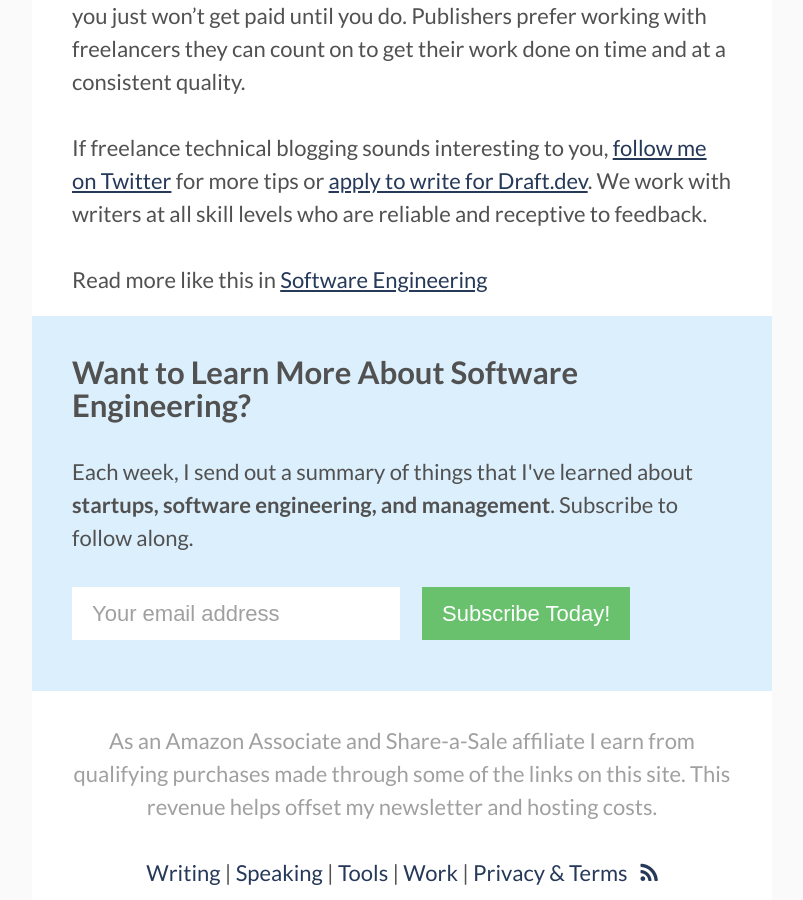
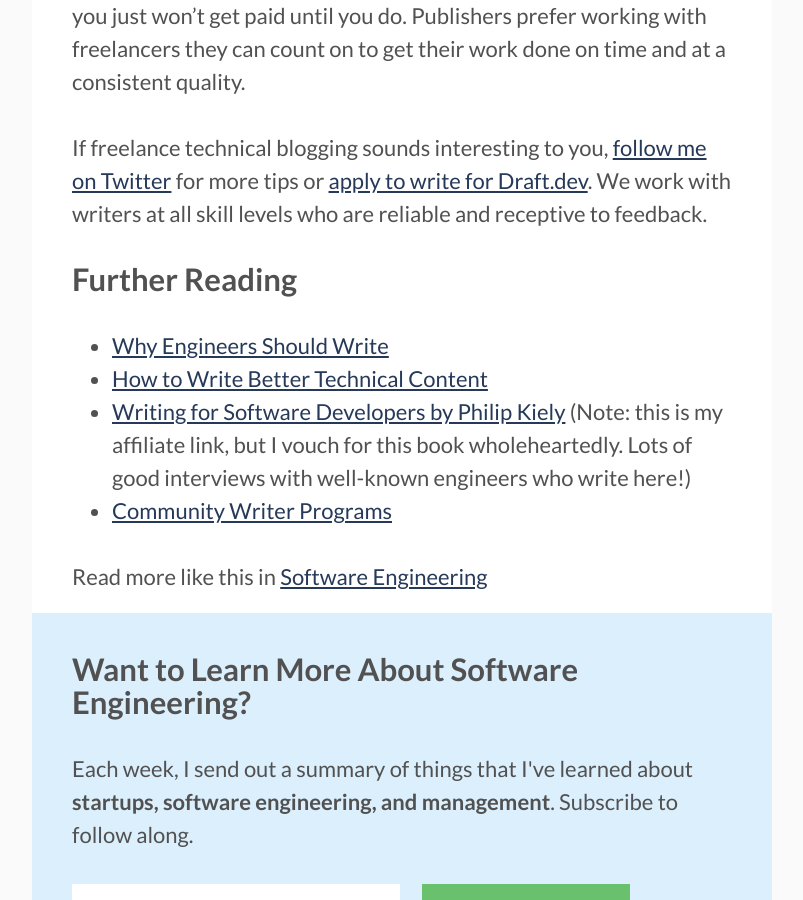
Before and after one commit to karllhughes/personal-blog-5, a Jekyll site: the page built from _posts/2020-05-26-start-freelance-blogging.markdown, in a window 1280 px wide and 900 px high, scrolled down 6273 px. Shown: the whole window, without its empty margins (238-1041 px from the left). Built offline with Jekyll 4.4.1, drawn with Linux system fonts in a browser that asks for light colours.

Commit message:
Updating further reading

```diff
--- a/_posts/2020-05-26-start-freelance-blogging.markdown
+++ b/_posts/2020-05-26-start-freelance-blogging.markdown
@@ -75,3 +75,10 @@ On the flip side, you'll get paid to learn new concepts and help teach them to o
 To be a successful freelance technical blogger, you'll need to be detail-oriented enough to write good content, but not so much that you can't finish an article and get it in on time. Time management is crucial. When you're freelance writing, you'll set your own deadlines, but nobody is going to be standing over you asking when you'll finish - you just won't get paid until you do. Publishers prefer working with freelancers they can count on to get their work done on time and at a consistent quality.
 
 If freelance technical blogging sounds interesting to you, [follow me on Twitter](https://twitter.com/karllhughes) for more tips or [apply to write for Draft.dev](https://draft.dev/#write). We work with writers at all skill levels who are reliable and receptive to feedback.
+
+### Further Reading
+
+- [Why Engineers Should Write](https://www.karllhughes.com/posts/engineers-should-write)
+- [How to Write Better Technical Content](https://draft.dev/learn/writing/how-to-write-better-technical-content)
+- [Writing for Software Developers by Philip Kiely](https://gumroad.com/a/881726579) (Note: this is my affiliate link, but I vouch for this book wholeheartedly. Lots of good interviews with well-known engineers who write here!)
+- [Community Writer Programs](https://github.com/malgamves/CommunityWriterPrograms)
--- a/_posts/2020-08-30-engineers-should-write.markdown
+++ b/_posts/2020-08-30-engineers-should-write.markdown
@@ -87,5 +87,6 @@ By this point, I hope I've convinced you that influence is an important part of
 ### Further Reading
 
 - [How to Start Freelance Technical Blogging](https://www.karllhughes.com/posts/start-freelance-blogging)
-- [Writing for Software Developers by Philip Kiely](https://philipkiely.com/wfsd/)
+- [How to Write Better Technical Content](https://draft.dev/learn/writing/how-to-write-better-technical-content)
+- [Writing for Software Developers by Philip Kiely](https://gumroad.com/a/881726579) (Note: this is my affiliate link, but I vouch for this book wholeheartedly. Lots of good interviews with well-known engineers who write here!)
 - [Community Writer Programs](https://github.com/malgamves/CommunityWriterPrograms)
```
